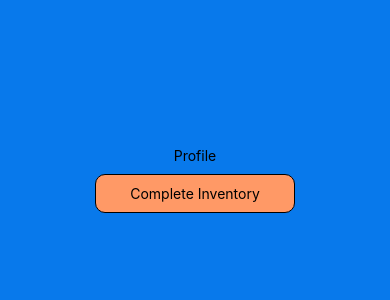
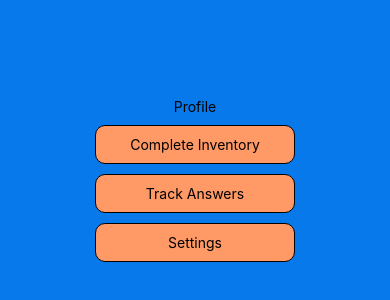
Before and after one commit to cessiumbrain/metimur, a React Native app: screen /profile in a window 390 px wide. Shown: the part 242-542 px from the top of the page. Built offline with nearby package versions, Linux system fonts and the light colour scheme; no server answers.

Commit message:
Second commit

```diff
--- a/App.js
+++ b/App.js
@@ -8,6 +8,8 @@ import { createNativeStackNavigator } from "@react-navigation/native-stack";
 import Login from "./Screens/Login";
 import Signup from "./Screens/SignUp";
 import Profile from "./Screens/Profile";
+import TrackAnswers from "./Screens/TrackAnswers";
+import Questions from "./Screens/Questions";
 
 const Stack = createNativeStackNavigator();
 export const supabase = createClient(
@@ -63,8 +65,10 @@ export default function App() {
         screenOptions={{ headerShown: false }}
         initialRouteName="profile"
       >
+        <Stack.Screen name="track-answers" component={TrackAnswers}></Stack.Screen>
         <Stack.Screen name="profile"
          component={Profile}></Stack.Screen>
+         <Stack.Screen name="questions" component={Questions}></Stack.Screen>
 
       </Stack.Navigator>
     </NavigationContainer>
--- a/Screens/Profile.js
+++ b/Screens/Profile.js
@@ -1,13 +1,24 @@
 import { View, Pressable, Text } from "react-native-web";
 import { styles } from "../styles";
+
 
 function Profile(props){
     console.log('profile')
     return(
         <View style={styles.containerView}>
             <Text>Profile</Text>
+            <Pressable
+            onPress={()=>props.navigation.navigate('questions')}
+            style={styles.button}>
+                <Text>Complete Inventory</Text>
+            </Pressable>
+            <Pressable
+            onPress={()=>{props.navigation.navigate('track-answers')}}
+            style={styles.button}>
+                <Text>Track Answers</Text>
+            </Pressable>
             <Pressable style={styles.button}>
-                <Text>Complete Inventory</Text>
+                <Text>Settings</Text>
             </Pressable>
         </View>
     )
--- /dev/null
+++ b/Screens/Questions.js
@@ -0,0 +1,11 @@
+import {View, Text} from 'react-native'
+
+function Questions(props){
+    return(
+        <View>
+            <Text>Questions</Text>
+        </View>
+    )
+}
+
+export default Questions
--- /dev/null
+++ b/Screens/TrackAnswers.js
@@ -0,0 +1,9 @@
+import { View } from "react-native-web";
+
+function TrackAnswers(){
+return(
+    <View></View>
+)
+}
+
+export default TrackAnswers
```
